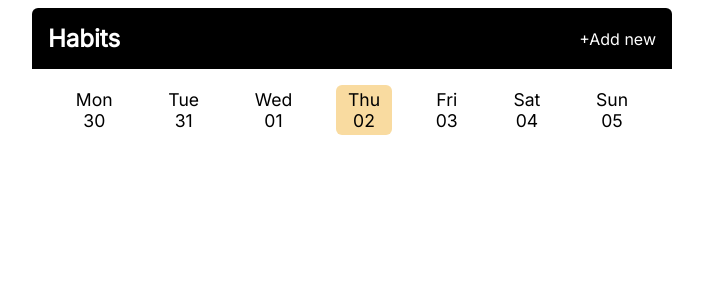
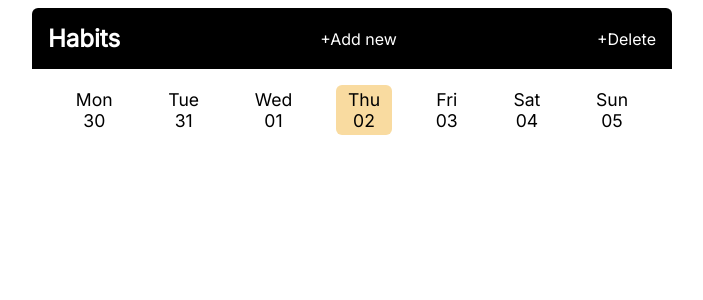
Before and after one commit to Kempy4563/habit_tracker, a Flask app: page / in a window 1280 px wide. Shown: the top 300 px of the page, without its empty margins (288-991 px from the left). Run offline with Flask 3, Linux system fonts and the light colour scheme; data that the repository does not hold is empty.

Commit message:
dded delete function

```diff
--- a/routes.py
+++ b/routes.py
@@ -66,3 +66,30 @@ def add_habit():
     return render_template(
         "add_habit.html", title="Habit Tracker - Add Habit", selected_date=today
     )
+
+@pages.route("/delete")
+def delete_habit_index():
+    date_str = request.args.get("date")
+    if date_str:
+        selected_date = datetime.datetime.fromisoformat(date_str)
+    else:
+        selected_date = today_at_midnight()
+
+    habits_on_date = current_app.db.habits.find({"added": {"$lte": selected_date}})
+
+    return render_template(
+        "delete.html",
+        habits=habits_on_date,
+        selected_date=selected_date,
+        title="Habit Tracker - Home",
+    )
+
+@pages.route("/delete_habit", methods=["POST"])
+def delete_habit():
+    print("delete_habit function called")
+    print(request.form)
+    habit_id = request.form.get("habitId")
+    print(habit_id)
+    current_app.db.habits.delete_one({"_id": habit_id})
+
+    return redirect(url_for(".delete_habit_index"))
--- a/templates/layout.html
+++ b/templates/layout.html
@@ -18,6 +18,8 @@
             </h1>
             {% if "add" not in request.endpoint %}
             <a href="{{ url_for('habits.add_habit') }}" class ="header__link">+Add new</a>
+            <a href="{{ url_for('habits.delete_habit_index') }}" class ="header__link">+Delete</a>
+
             {% endif %}
         </header>
 
```
Also changed, not shown: 1 other file.
